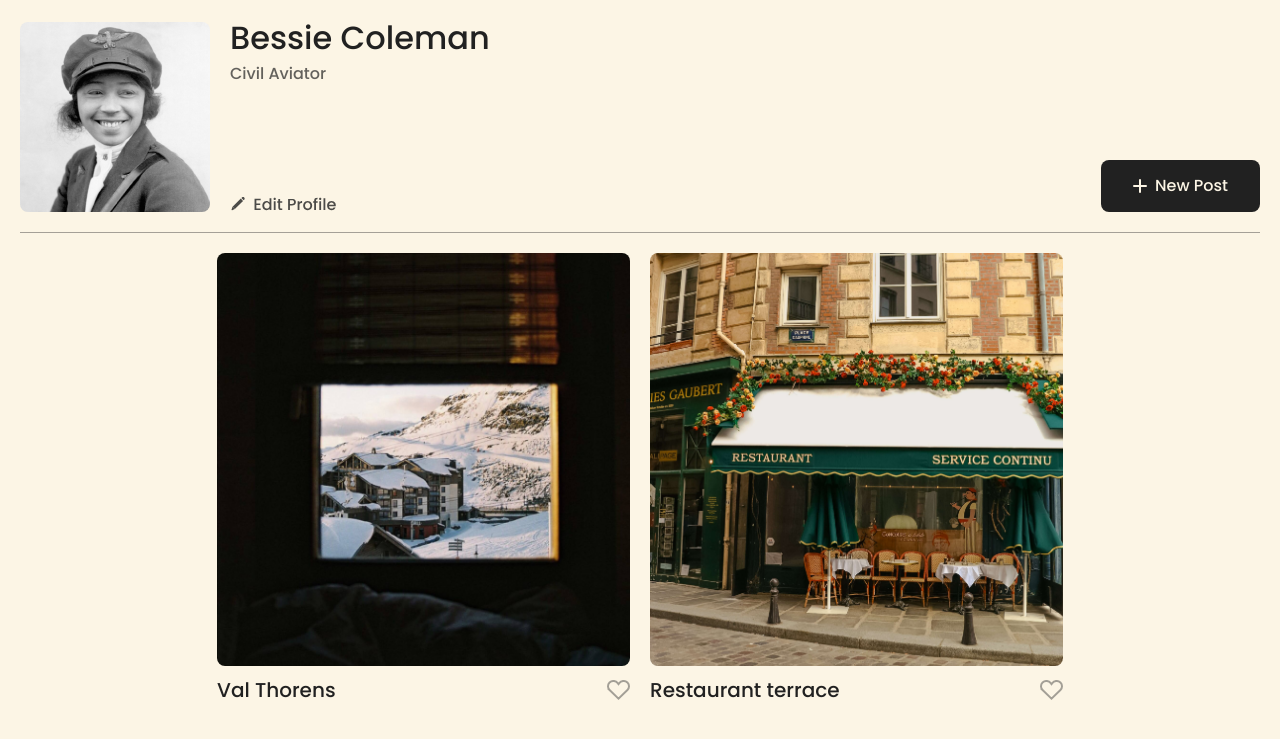
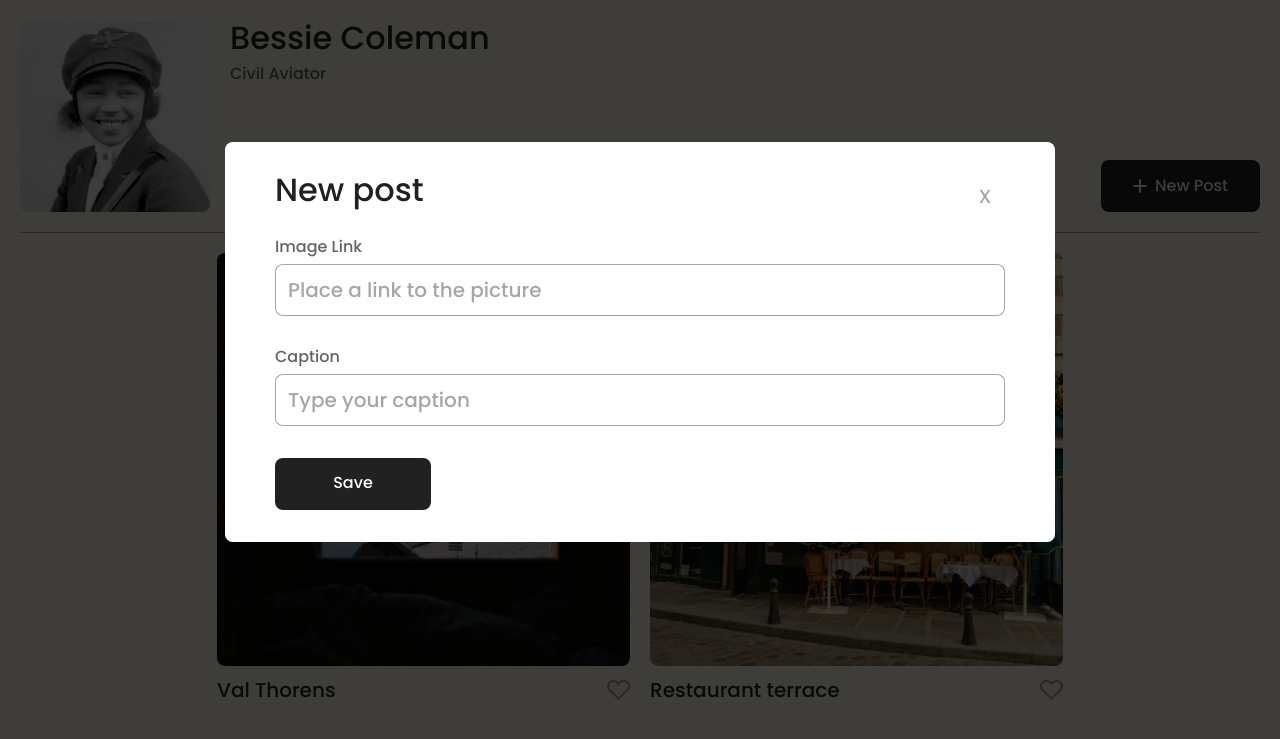
Before and after one commit to Jgomez1990/se_project_spots, a plain HTML site: page index.html in a window 1280 px wide. Shown: the part 58-797 px from the top of the page. Drawn offline with Linux system fonts and the light colour scheme; grey boxes are pictures that could not be loaded.

Commit message:
Finalize modals structure and visibility for submission

```diff
--- /dev/null
+++ b/blocks/modal.css
@@ -0,0 +1,128 @@
+.modal {
+  visibility: hidden;
+  background-color: #00000080;
+  position: fixed;
+  top: 0;
+  right: 0;
+  bottom: 0;
+  left: 0;
+  display: flex;
+  justify-content: center;
+  align-items: center;
+  padding: 10px;
+}
+
+.modal_is-opened {
+  visibility: visible;
+}
+
+.modal__container {
+  max-width: 730px;
+  width: 100%;
+  border-radius: 8px;
+  background-color: #fff;
+  padding: 32px 50px;
+  position: relative;
+}
+
+.modal__close-btn {
+  position: absolute;
+  top: 32px;
+  right: 50px;
+  width: 40px;
+  height: 40px;
+}
+
+.modal__submit-btn {
+  width: 156px;
+  height: 52px;
+  background-color: #212121;
+  color: #fff;
+  border: none;
+  border-radius: 8px;
+  cursor: pointer;
+  font-family: "Poppins", Arial, sans-serif;
+  font-weight: 500;
+  font-size: 16px;
+}
+
+.modal__form {
+  display: flex;
+  flex-direction: column;
+}
+
+.modal__title {
+  margin: 0 0 32px;
+  font-family: "Poppins", Arial, sans-serif;
+  font-size: 32px;
+  font-weight: 500;
+  line-height: 1;
+  color: #212121;
+}
+
+.modal__label {
+  display: block;
+  font-family: "Poppins", Arial, sans-serif;
+  font-size: 16px;
+  font-weight: 500;
+  line-height: 1.1;
+  color: rgba(33, 33, 33, 0.7);
+  text-transform: capitalize;
+  margin-bottom: 32px;
+}
+
+.modal__input {
+  display: block;
+  width: 100%;
+  height: 52px;
+  margin-top: 8px;
+  padding: 16px 12px;
+  border: 1px solid rgba(33, 33, 33, 0.4);
+  border-radius: 8px;
+  box-sizing: border-box;
+  outline: none;
+  font-family: "Poppins", Arial, sans-serif;
+  font-size: 20px;
+  font-weight: 500;
+  line-height: 1;
+  color: #212121;
+}
+
+.modal__input::placeholder {
+  font-family: "Poppins", Arial, sans-serif;
+  font-size: 20px;
+  font-weight: 500;
+  color: rgba(33, 33, 33, 0.4);
+}
+
+.modal__close-btn {
+  position: absolute;
+  top: 32px;
+  right: 50px;
+  width: 40px;
+  height: 40px;
+  padding: 0;
+  margin: 0;
+  background: transparent;
+  border: 0;
+  cursor: pointer;
+  display: flex;
+  justify-content: center;
+  align-items: center;
+  font-family: "Poppins", Arial, sans-serif;
+  font-size: 24px;
+  font-weight: 300;
+  color: #212121;
+  opacity: 0.4;
+}
+
+.modal__close-btn:hover {
+  opacity: 1;
+}
+
+@media screen and (max-width: 480px) {
+  .modal__container {
+    width: calc(100% - 40px);
+    padding: 25px 20px;
+  }
+}
--- a/index.html
+++ b/index.html
@@ -169,8 +169,64 @@
         </section>
       </main>
       <footer class="footer page__section">
-        <p class="footer__text">© 2025 Spots</p>
-      </footer>
+      <p class="footer__copyright">2023 &copy; Spots</p>
+    </footer>
+  <div class="modal modal_is-opened">
+  <div class="modal__container">
+    <button type="button" class="modal__close-btn">x</button>
+    <div class="modal__content">
+      <h2 class="modal__title">Edit profile</h2>
+     <form class="modal__form">
+        <label for="profile-name-input" class="modal__label">
+          Name
+          <input
+            id="profile-name-input"
+            type="text"
+            class="modal__input"
+            placeholder="Type your name"
+          />
+        </label>
+        <label for="profile-description-input" class="modal__label">
+          Description
+          <input
+            id="profile-description-input"
+            type="text"
+            class="modal__input"
+            placeholder="Describe yourself"
+          />
+        </label>
+       <button type="submit" class="modal__submit-btn">Save</button>
+      </form>
     </div>
+  </div>
+  <div class="modal modal_is-opened">
+  <div class="modal__container">
+    <button type="button" class="modal__close-btn">x</button>
+    <div class="modal__content">
+      <h2 class="modal__title">New post</h2>
+      <form class="modal__form">
+        <label for="card-image-input" class="modal__label">
+          Image link
+          <input
+            id="card-image-input"
+            type="url"
+            class="modal__input"
+            placeholder="Place a link to the picture"
+          />
+        </label>
+      <label for="profile-description-input" class="modal__label">
+          Caption
+          <input
+            id="profile-description-input"
+            type="text"
+            class="modal__input"
+            placeholder="Type your caption"
+          />
+        </label>
+        <button type="submit" class="modal__submit-btn">Save</button>
+      </form>
+    </div>
+  </div>
+</div>
   </body>
 </html>
--- a/pages/index.css
+++ b/pages/index.css
@@ -6,3 +6,4 @@
 @import url("../blocks/cards.css");
 @import url("../blocks/card.css");
 @import url("../blocks/footer.css");
+@import url("../blocks/modal.css");
```
Also changed, not shown: images/spots-images/close.svg (added).
